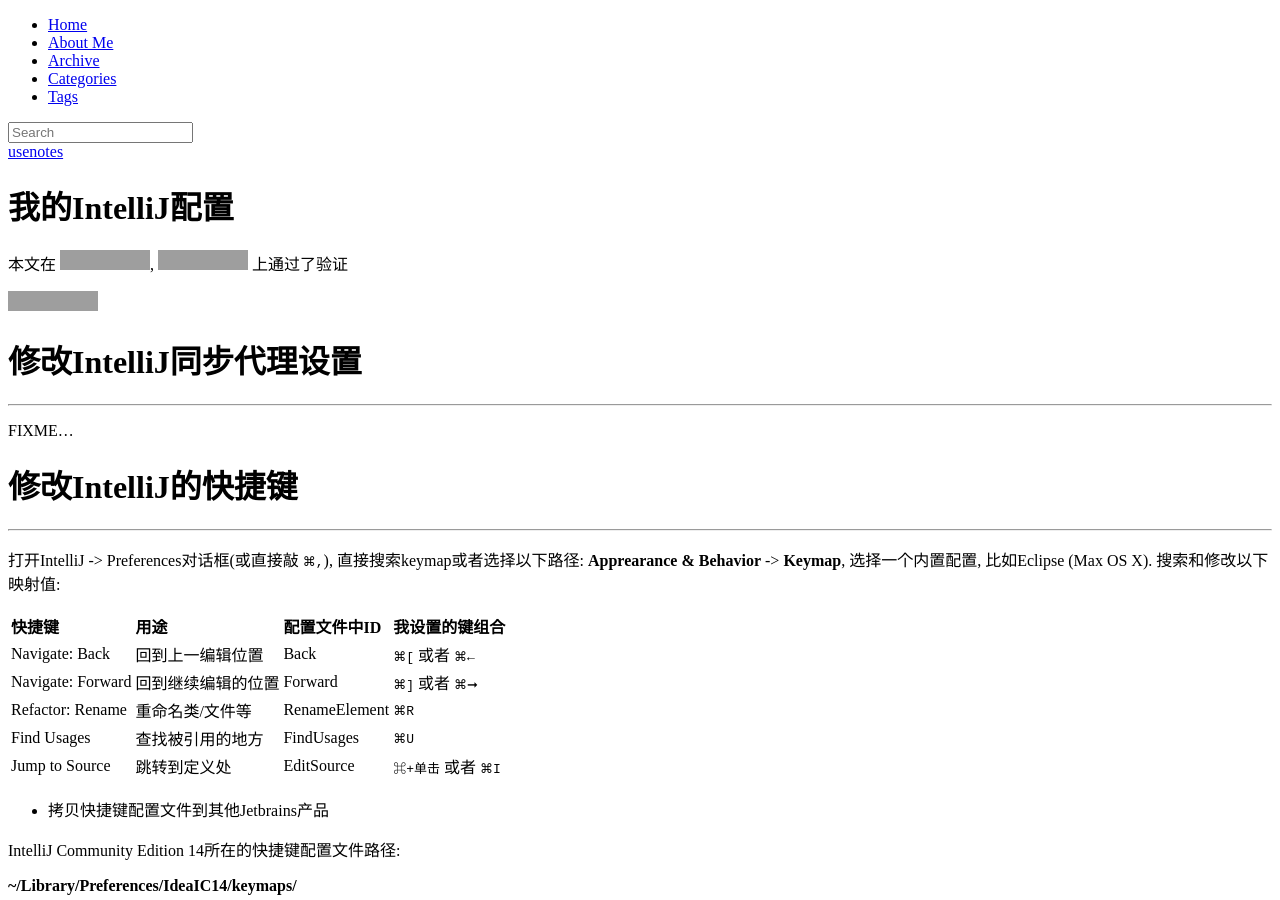
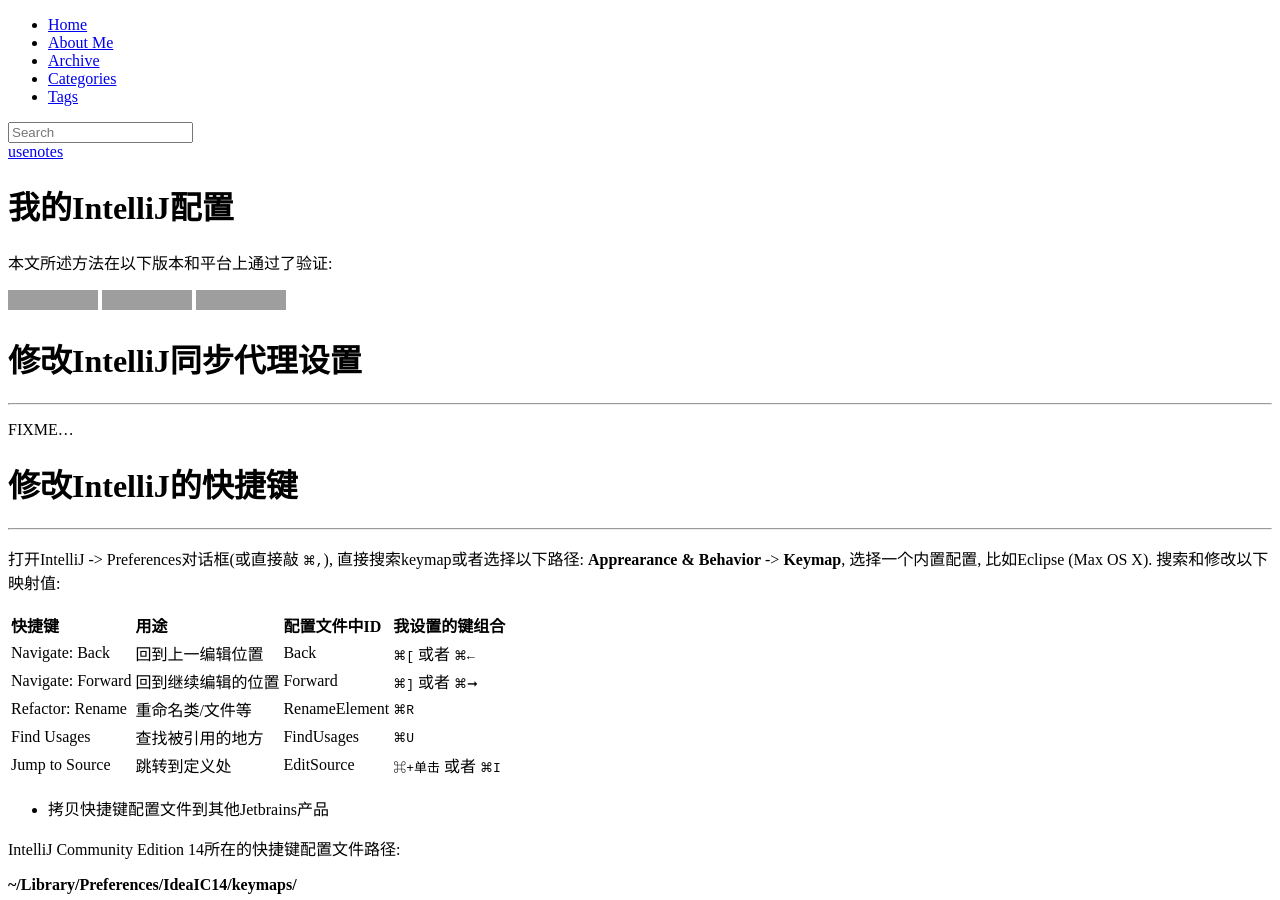
Before and after one commit to karfield/karfield.github.io, a Jekyll site: the page built from _posts/2015-01-21-my-intellij-config.md, in a window 1280 px wide and 900 px high. Built offline with Jekyll 4.4.1, drawn with Linux system fonts in a browser that asks for light colours; nearby versions of some CDN libraries; library files that are not in the unit come from our copies; comment, search, counter and statistics services are not loaded; part of the change alters nothing that is shown; grey boxes are pictures that could not be loaded.

Commit message:
Update 2015-01-21-my-intellij-config.md

```diff
--- a/_posts/2015-01-21-my-intellij-config.md
+++ b/_posts/2015-01-21-my-intellij-config.md
@@ -5,11 +5,10 @@ date:   2015-01-21 09:24:00
 categories: usenotes
 ---
 
-本文在
-![tested](https://img.shields.io/badge/IntelliJ-Communitiy_Edition_14-brightgreen.svg),
+本文所述方法在以下版本和平台上通过了验证:
+
+![tested](https://img.shields.io/badge/IntelliJ-Communitiy_Edition_14-brightgreen.svg)
 ![tested](https://img.shields.io/badge/PyCharm-Communitiy_Edition_4-brightgreen.svg)
-上通过了验证
-
 ![tested](https://img.shields.io/badge/Tested_on-Mac_OS_X_10.10-green.svg)
 
 # 修改IntelliJ同步代理设置
```
